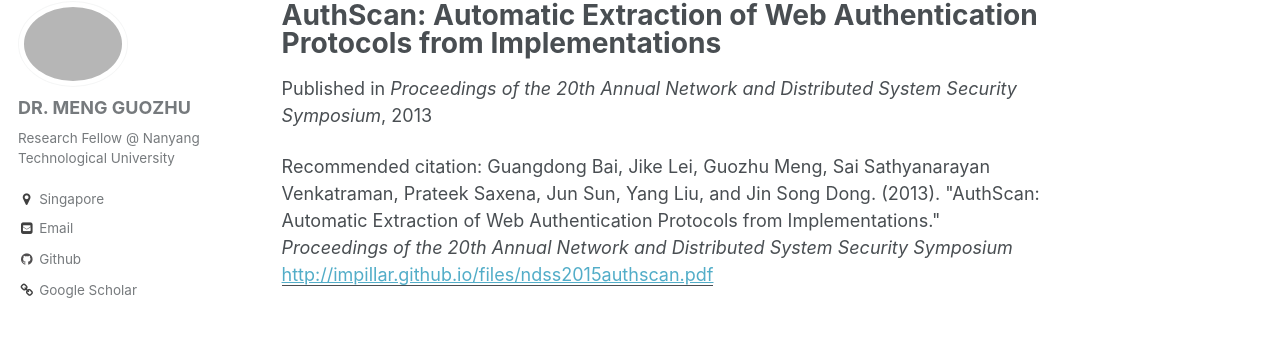
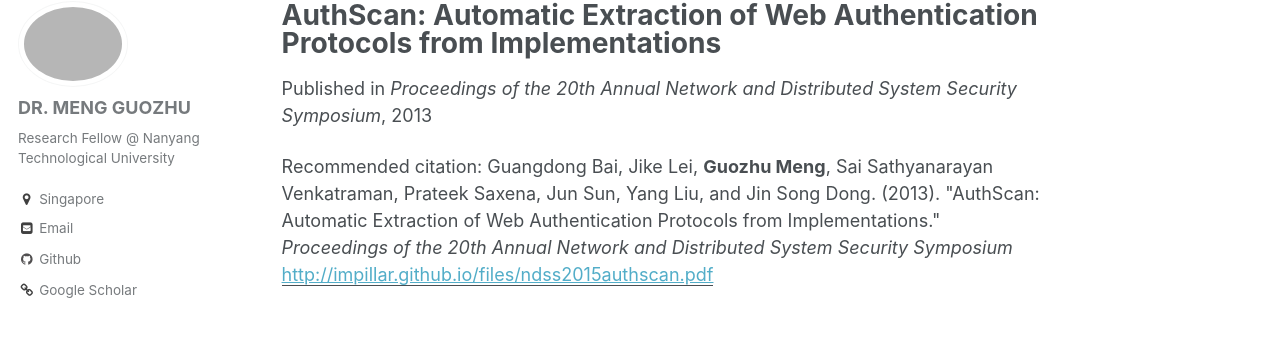
Before and after one commit to impillar/impillar.github.io, a Jekyll site: the page built from _publications/2013-02-01-NDSS-Protocol-Verification.md, in a window 1280 px wide and 948 px high. Shown: the part 117-466 px from the top of the window. Built offline with Jekyll 4.4.1, drawn with Linux system fonts in a browser that asks for light colours.

```diff
--- a/_publications/2013-02-01-NDSS-Protocol-Verification.md
+++ b/_publications/2013-02-01-NDSS-Protocol-Verification.md
@@ -8,7 +8,7 @@ venue: 'Proceedings of the 20th Annual Network and Distributed System Security S
 paperurl: 'http://impillar.github.io/files/ndss2015authscan.pdf'
 author: "Guangdong Bai, Jike Lei, Guozhu Meng, Sai Sathyanarayan Venkatraman, Prateek Saxena, Jun Sun, Yang Liu, and Jin Song Dong"
 address: "San Diego, California, USA"
-citation: 'Guangdong Bai, Jike Lei, Guozhu Meng, Sai Sathyanarayan Venkatraman, Prateek Saxena, Jun Sun, Yang Liu, and Jin Song Dong. (2013). &quot;AuthScan: Automatic Extraction of Web Authentication Protocols from Implementations.&quot; <i>Proceedings of the 20th Annual Network and Distributed System Security Symposium</i>'
+citation: 'Guangdong Bai, Jike Lei, <b>Guozhu Meng</b>, Sai Sathyanarayan Venkatraman, Prateek Saxena, Jun Sun, Yang Liu, and Jin Song Dong. (2013). &quot;AuthScan: Automatic Extraction of Web Authentication Protocols from Implementations.&quot; <i>Proceedings of the 20th Annual Network and Distributed System Security Symposium</i>'
 ---
 <!--
 This paper is about the number 1. The number 2 is left for future work.
```
